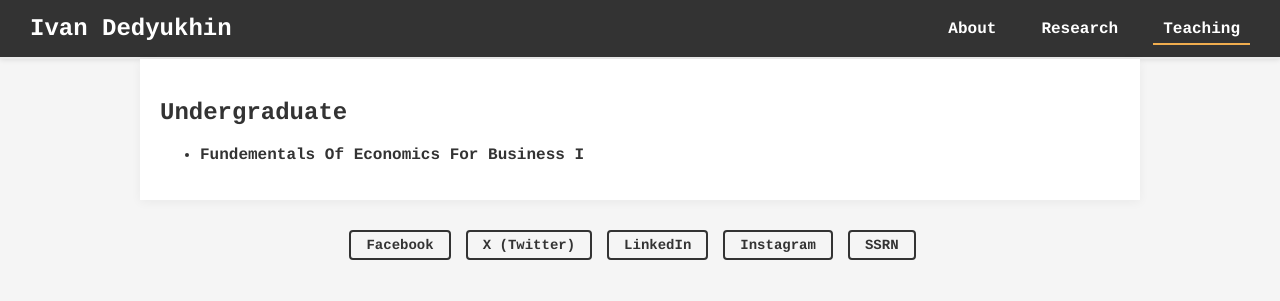
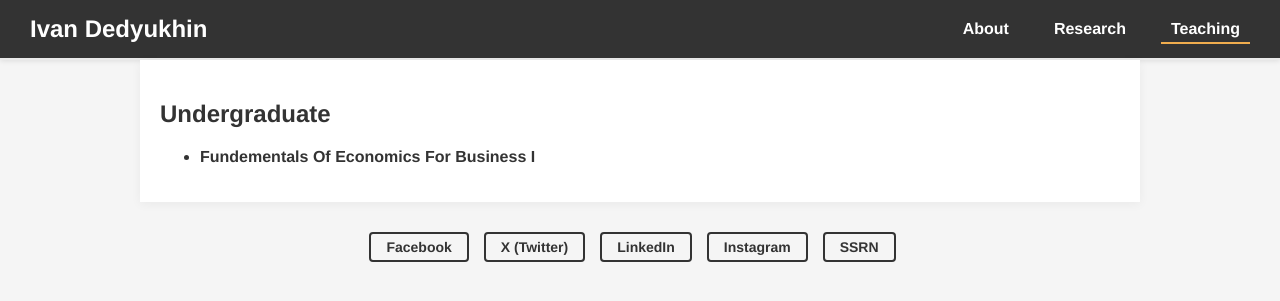
Before and after one commit to Dedyukhin/dedyukhin.github.io, a Jekyll site: the page built from Teaching.md, in a window 1280 px wide. Shown: the top 301 px of the page. Built offline with Jekyll 4.4.1, drawn with Linux system fonts in a browser that asks for light colours.

Commit message:
Update default.html

```diff
--- a/_layouts/default.html
+++ b/_layouts/default.html
@@ -10,7 +10,7 @@
         body {
             margin: 0;
             padding: 0;
-            font-family: 'Courier', sans-serif;
+            font-family: 'Helvetica', sans-serif;
             font-size: 16px;
             background-color: #f5f5f5;
             color: #333;
```
